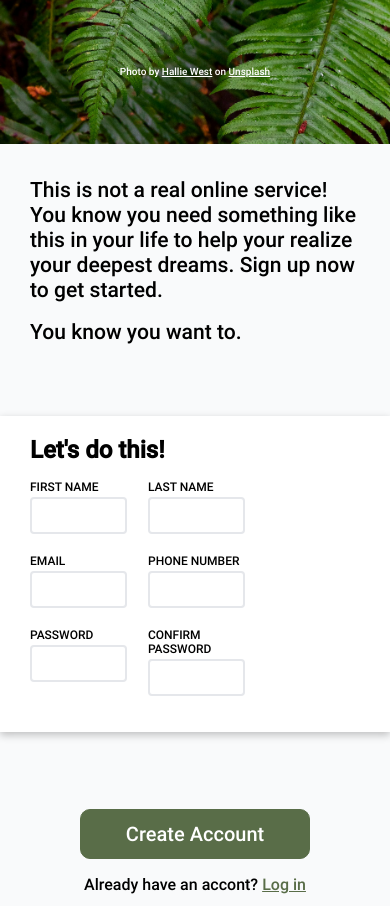
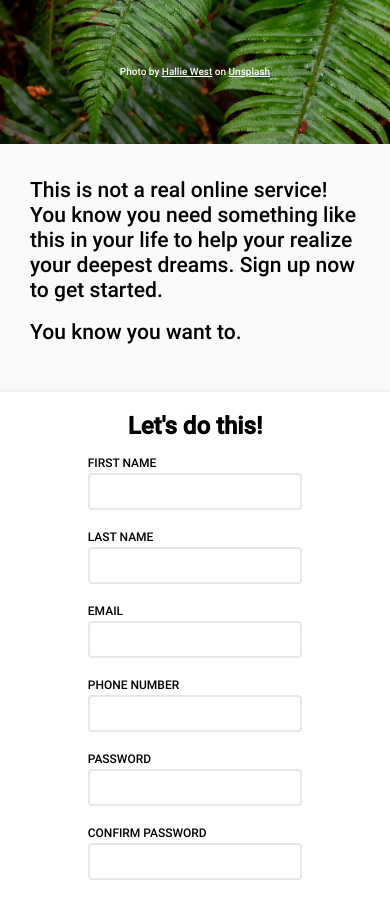
Before and after one commit to PMota173/Sign-up-Form, a plain HTML site: page index.html in a window 390 px wide. Shown: the part 194-1100 px from the top of the page. Drawn offline with Linux system fonts and the light colour scheme.

Commit message:
mobile now with a better layout
added comments to the js function and implements a better layout for a mobile

```diff
--- a/index.html
+++ b/index.html
@@ -9,6 +9,7 @@
 </head>
 <body>
     <script>
+        // function to format the phone number input ex. (xx) xxxxx-xxxx
         function formatNum(input) {
             var valor = input.value.replace(/\D/g, '');
 
@@ -19,7 +20,7 @@
             if (valor.length >= 3) {
                 novoValor += ') ' + valor.substring(2, 7);
             }
-            if (valor.length >= 7) {
+            if (valor.length >= 8) {
                 novoValor += '-' + valor.substring(7, 11);
             }
             input.value = novoValor;
@@ -65,11 +66,11 @@
                                 </li>
                                 <li>
                                     <label for="user-password">PASSWORD</label>
-                                    <input type="password" id="user-password" name="user-password">
+                                    <input type="password" id="user-password" name="user-password" pattern="^(?=.*\d).{8,}$">
                                 </li>
                                 <li>
                                     <label for="confirm-password">CONFIRM PASSWORD</label>
-                                    <input type="password" name="confirm-password" id="confirm-password">
+                                    <input type="password" name="confirm-password" id="confirm-password" pattern="^(?=.*\d).{8,}$">
                                 </li>
                             </ul>
                     </form>
--- a/style.css
+++ b/style.css
@@ -171,7 +171,7 @@ body {
     border: 2px solid red
 }
 
-@media only screen and (max-width: 600px) {
+@media only screen and (max-width: 720px) {
     .container {
         flex-direction: column;
     }
@@ -188,11 +188,23 @@ body {
     .logo {
         margin-top: 0;
     }
-    .form{
+
+    .form-section {
         display: flex;
         justify-content: center;
         align-items: center;
+        flex-direction: column;
     }
+
+    form {
+        display: flex;
+        justify-content: center;
+    }
+
+    .form li {
+        width: 100%;
+    }
+
     .options-section {
         display: flex;
         justify-content: center;
```
